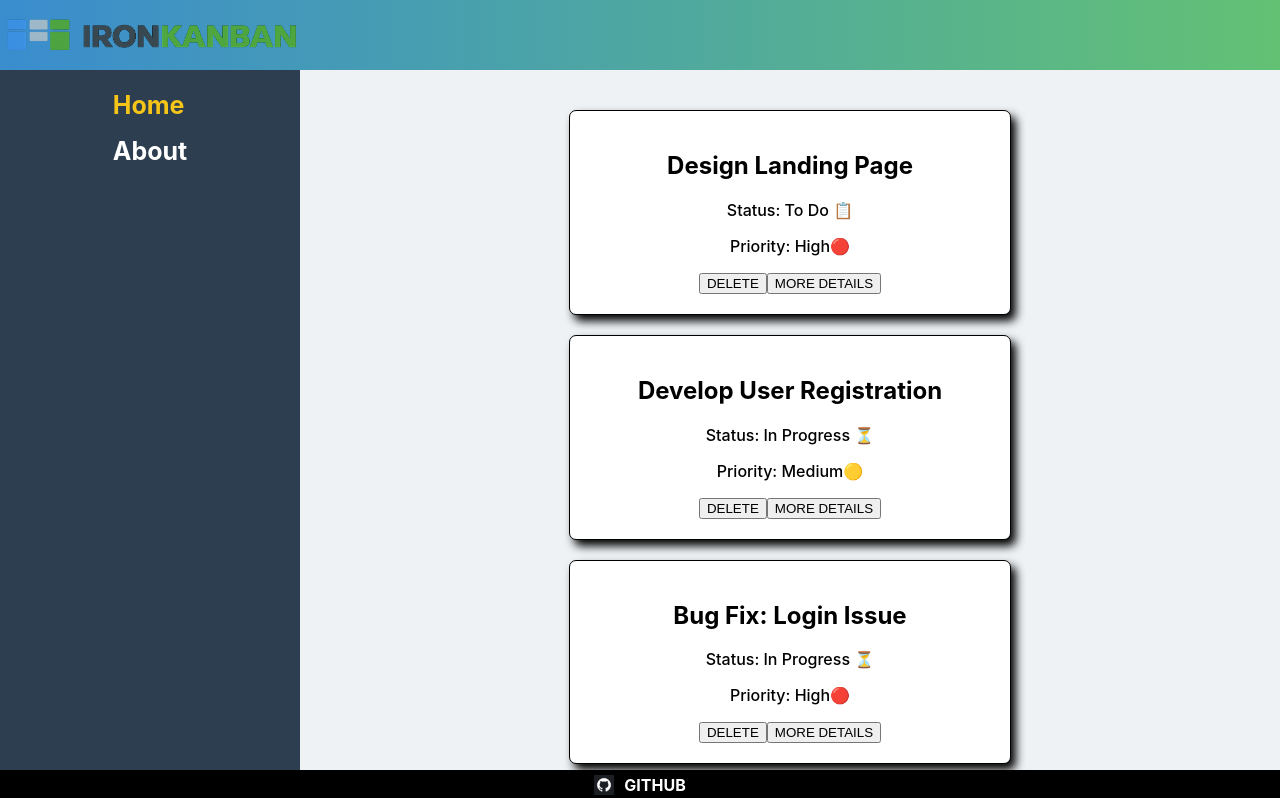
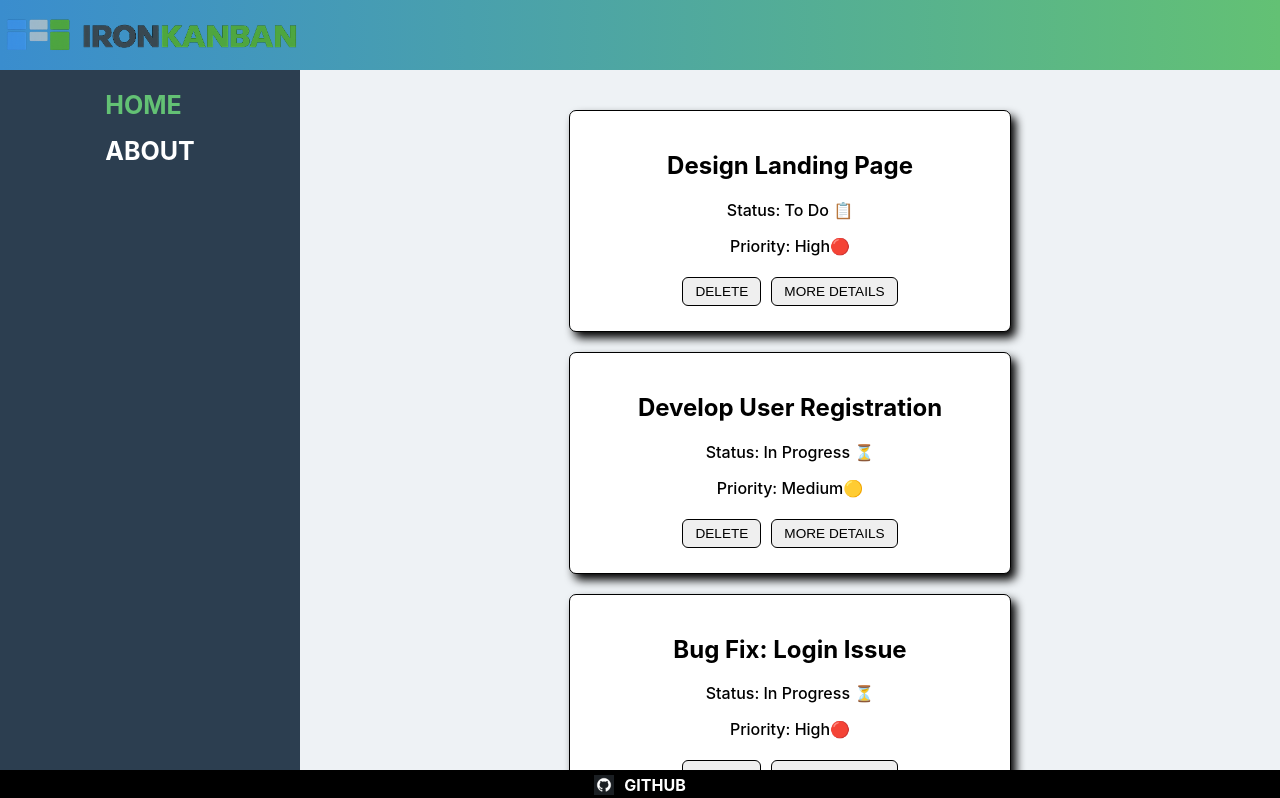
Before and after one commit to bryanpf93/react-mini-project, a React (Vite) app: page / in a window 1280 px wide. Shown: the top 798 px of the page. Built offline with nearby package versions, Linux system fonts and the light colour scheme.

Commit message:
feat: add content to About page

```diff
--- a/src/components/Sidebar.jsx
+++ b/src/components/Sidebar.jsx
@@ -5,9 +5,9 @@ function SidebaR(){
     return(
         <div className="sidebar">
             <nav>
-                <NavLink to="/">Home</NavLink>
+                <NavLink to="/">HOME</NavLink>
                 <p></p>
-                <NavLink to="/about">About</NavLink>
+                <NavLink to="/about">ABOUT</NavLink>
             </nav>
         </div>
     )
--- a/src/index.css
+++ b/src/index.css
@@ -76,7 +76,7 @@ header {
 }
 
 .sidebar nav a.active {
-  color: #f5c518;
+  color: #63C174;
 }
 
 .divider {
@@ -109,12 +109,24 @@ header {
   justify-content: center;
   align-items: center;
   font-weight: 500;
-  transition: transform 0.25s ease, box-shadow 0.25s ease;
+  transition: transform 0.2s ease, box-shadow 0.2s ease;
+}
+
+button {
+  padding: 6px 12px;
+  margin: 5px;
+  border-radius: 6px;
+  border: none;
+  font-size: 0.85rem;
+  font-weight: 500;
+  cursor: pointer;
+  transition: all 0.2s ease;
+  border: 1px solid black;
 }
 
 .card:hover{
   scale: 1.01;
-  transform: scale(1.01);
+  transform: scale(1.02);
 }
 
 .task-details {
@@ -131,6 +143,7 @@ header {
   align-items: center;
   font-weight: 500;
   text-align: center;
+  background-color: white;
 }
 
 .about-container {
@@ -138,4 +151,5 @@ header {
   display: flex;
   flex-direction: column;
   justify-content: start;
+  padding-bottom: 100px;
 }
--- a/src/pages/About.jsx
+++ b/src/pages/About.jsx
@@ -2,8 +2,7 @@ function About(){
     return(
         <div className="about-container">
         <h1>KANBAN</h1>
-        <p>This project is a web-based task management application using the Kanban method, which allows users to organize work into different stages to improve productivity and task tracking.</p>
-        <div>User can:</div>
+        <div>This project is a web-based task management application using the Kanban method, which allows users to organize work into different stages to improve productivity and task tracking.</div>
         <ul>
             <li>Create new tasks</li>
             <li>View existing tasks</li>
```
Also changed, not shown: src/pages/AddMovie.jsx (added, +9 -0 lines).
